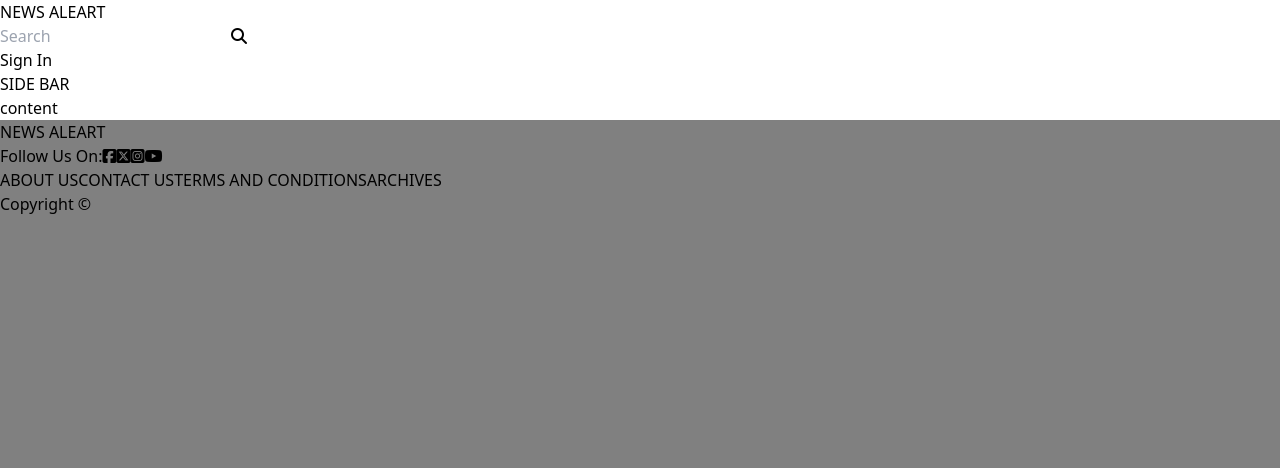
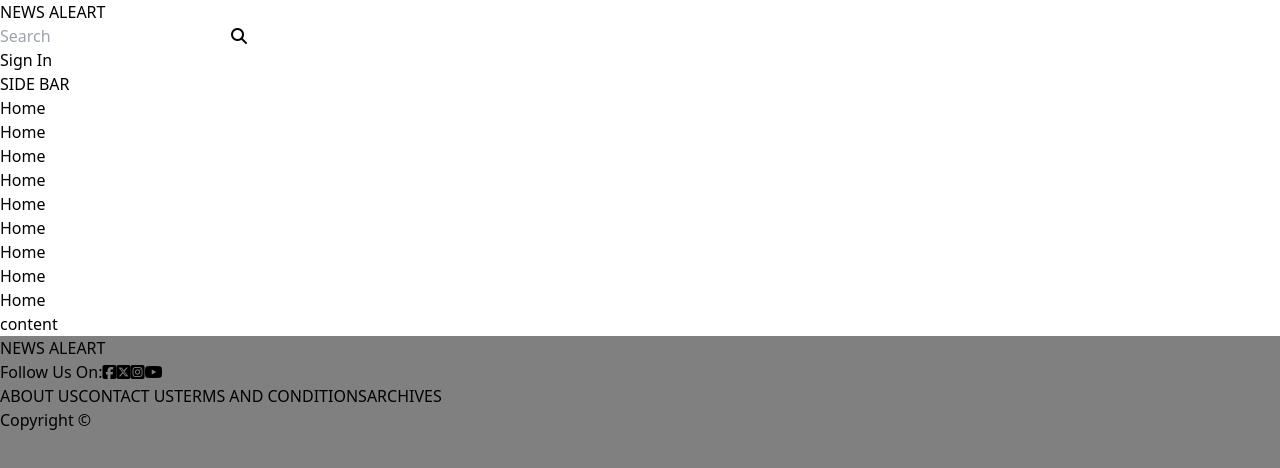
Before and after one commit to sachin-bi/news-alert, a React (Vite) app: page / in a window 1280 px wide. Shown: the top 468 px of the page. Built offline with nearby package versions, Linux system fonts and the light colour scheme.

Commit message:
footer set

```diff
--- a/src/compnents/SideBar.jsx
+++ b/src/compnents/SideBar.jsx
@@ -1,10 +1,17 @@
-
-
 export default function SideBar() {
   return (
     <>
-        <div className="border-4 border-sky-500">
+      <div className="border-2 border-sky-500">
         SIDE BAR
+        <div>Home</div>
+        <div>Home</div>
+        <div>Home</div>
+        <div>Home</div>
+        <div>Home</div>
+        <div>Home</div>
+        <div>Home</div>
+        <div>Home</div>
+        <div>Home</div>
       </div>
     </>
   );
```
Lines whose indentation alone changed are shown as unchanged.
